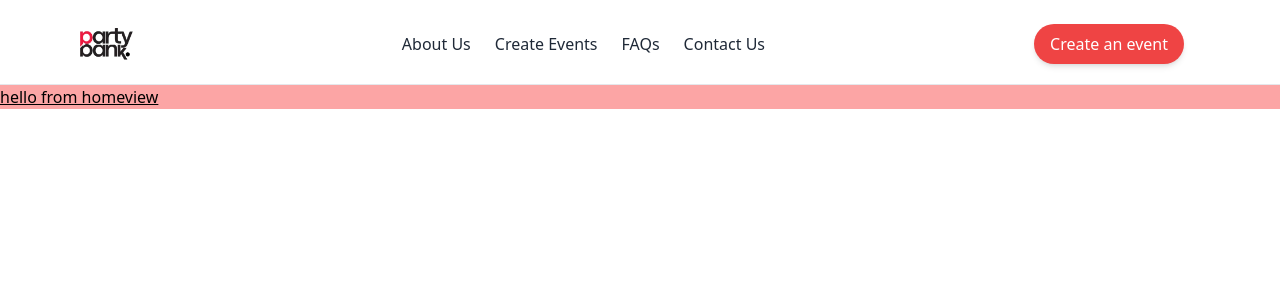
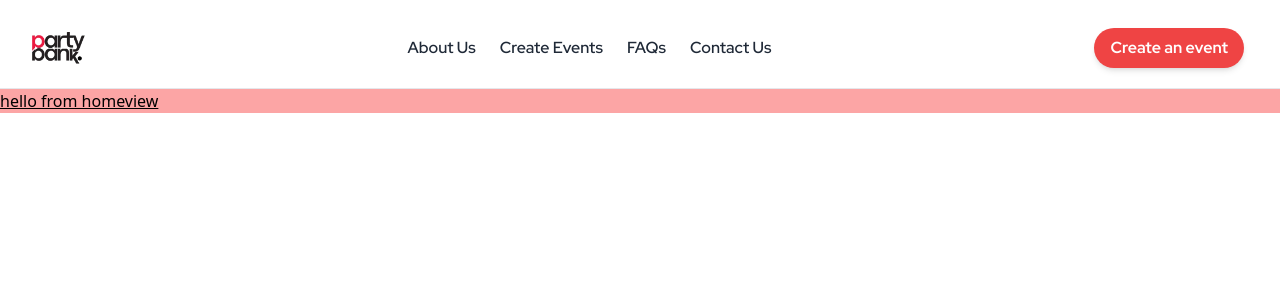
Before and after one commit to thepartybank/partybank-ticketing, a Vue app: page / in a window 1280 px wide. Shown: the top 300 px of the page. Built offline with nearby package versions, Linux system fonts and the light colour scheme.

Commit message:
initial setup

```diff
--- a/src/components/HeaderComponent.vue
+++ b/src/components/HeaderComponent.vue
@@ -18,7 +18,7 @@ function closeMenuAndNavigate(path: string) {
 
 <template>
   <nav
-    class="flex items-center justify-between px-4 py-9 border-b md:px-8 lg:px-20 lg:py-6 lg:pb-5 lg:pr-24"
+    class="flex items-center justify-between px-4 py-9 border-b md:px-8 md:pt-7 md:pb-5 md:pr-9 font-redHat font-semibold"
   >
     <!-- Logo -->
     <div class="flex items-center space-x-2" @click="closeMenuAndNavigate('/')">
@@ -36,7 +36,7 @@ function closeMenuAndNavigate(path: string) {
     <!-- Create Event Button (Desktop) -->
     <div class="hidden md:block">
       <button
-        class="px-4 py-2 text-white bg-red-500 rounded-full shadow-md hover:bg-red-600"
+        class="px-4 py-2 text-white bg-red-500 rounded-full shadow-md hover:bg-red-600 font-bold"
         @click="router.push('/create-events')"
       >
         Create an event
```
